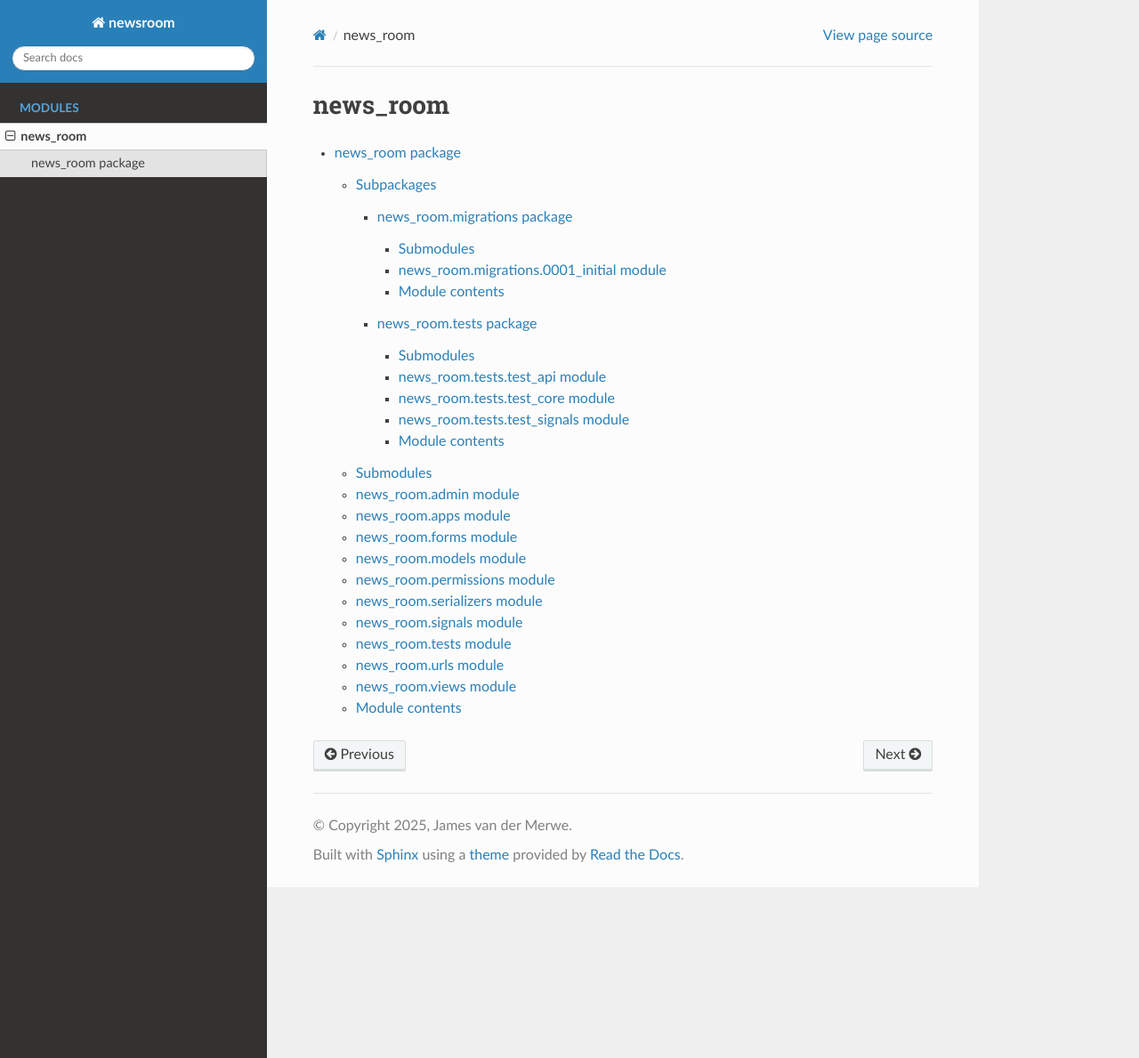
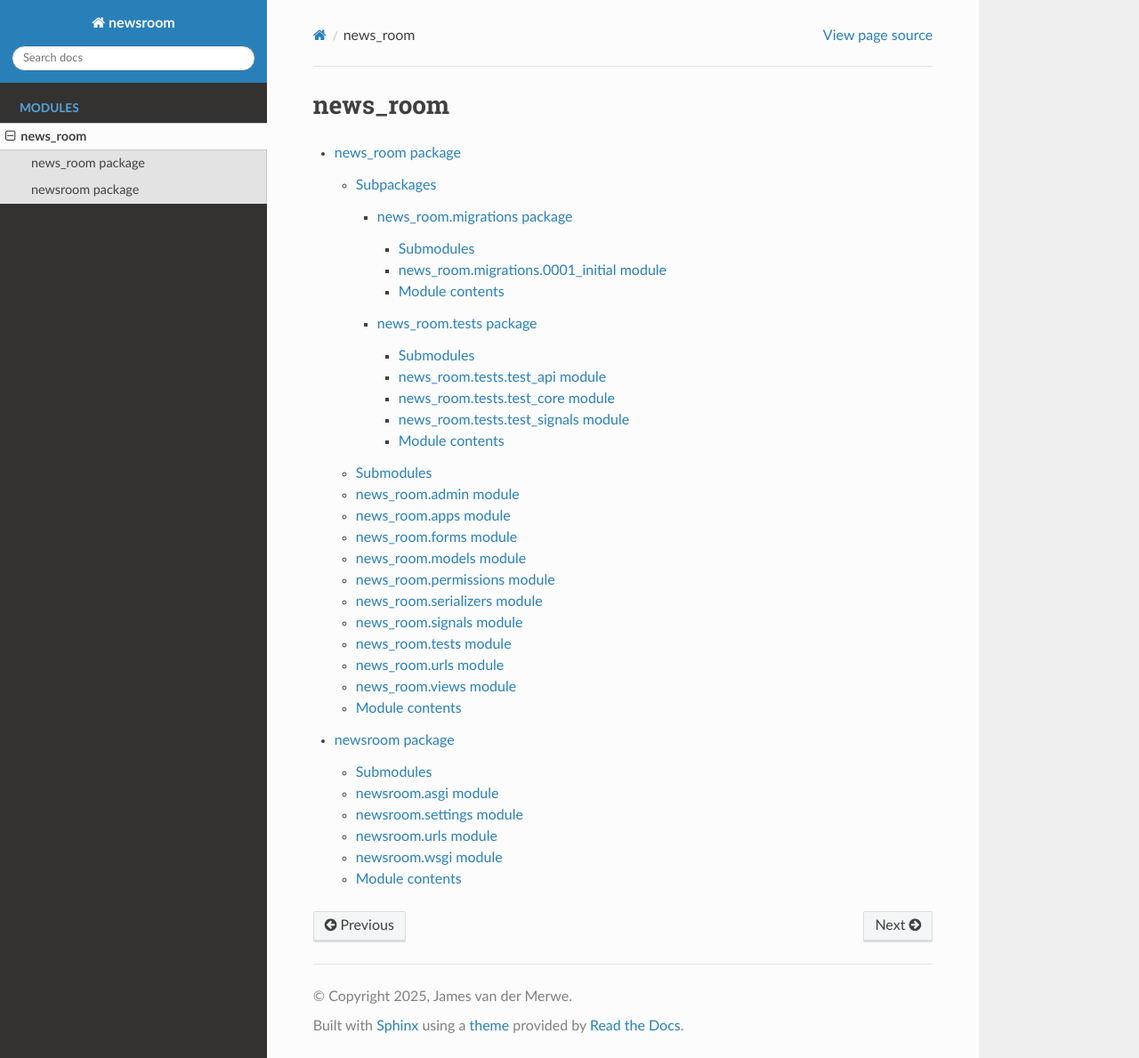
Before and after one commit to jamesgeorgevdm/newsroom, a Sphinx documentation site: the page built from docs/modules.rst, in a window 1280 px wide and 1189 px high. Shown: the whole window at 89% size. Built offline with Sphinx 7.4.7 and the Read the Docs theme 3.1.0, drawn with Linux system fonts in a browser that asks for light colours.

Commit message:
Re-commit after coming back to this project with changes.

```diff
--- a/docker-compose.yml
+++ b/docker-compose.yml
@@ -12,7 +12,7 @@ services:
     build: .
     command: >
       sh -c "
-      until mysqladmin ping -hdb --silent; do
+      until mysqladmin ping -h db --silent; do
         echo 'Waiting for MySQL...';
         sleep 1;
       done &&
--- a/docs/conf.py
+++ b/docs/conf.py
@@ -11,7 +11,8 @@ author = 'James van der Merwe'
 extensions = [
     'sphinx.ext.autodoc',
     'sphinx.ext.napoleon',
-    'sphinx_rtd_theme'
+    'sphinx_rtd_theme',
+    'sphinx.ext.apidoc',
 ]
 
 templates_path = ['_templates']
@@ -22,7 +23,8 @@ import os
 import sys
 import django
 
-sys.path.insert(0, os.path.abspath('..'))
+sys.path.insert(0, os.path.abspath('../newsroom'))
+sys.path.insert(0, os.path.abspath('../news_room'))
 os.environ['DJANGO_SETTINGS_MODULE'] = 'newsroom.settings'
 django.setup()
 
--- a/docs/modules.rst
+++ b/docs/modules.rst
@@ -5,3 +5,4 @@ news_room
    :maxdepth: 4
 
    news_room
+   newsroom
--- /dev/null
+++ b/docs/newsroom.rst
@@ -0,0 +1,45 @@
+newsroom package
+================
+
+Submodules
+----------
+
+newsroom.asgi module
+--------------------
+
+.. automodule:: newsroom.asgi
+   :members:
+   :show-inheritance:
+   :undoc-members:
+
+newsroom.settings module
+------------------------
+
+.. automodule:: newsroom.settings
+   :members:
+   :show-inheritance:
+   :undoc-members:
+
+newsroom.urls module
+--------------------
+
+.. automodule:: newsroom.urls
+   :members:
+   :show-inheritance:
+   :undoc-members:
+
+newsroom.wsgi module
+--------------------
+
+.. automodule:: newsroom.wsgi
+   :members:
+   :show-inheritance:
+   :undoc-members:
+
+Module contents
+---------------
+
+.. automodule:: newsroom
+   :members:
+   :show-inheritance:
+   :undoc-members:
```
Also changed, not shown: 2 other files.
